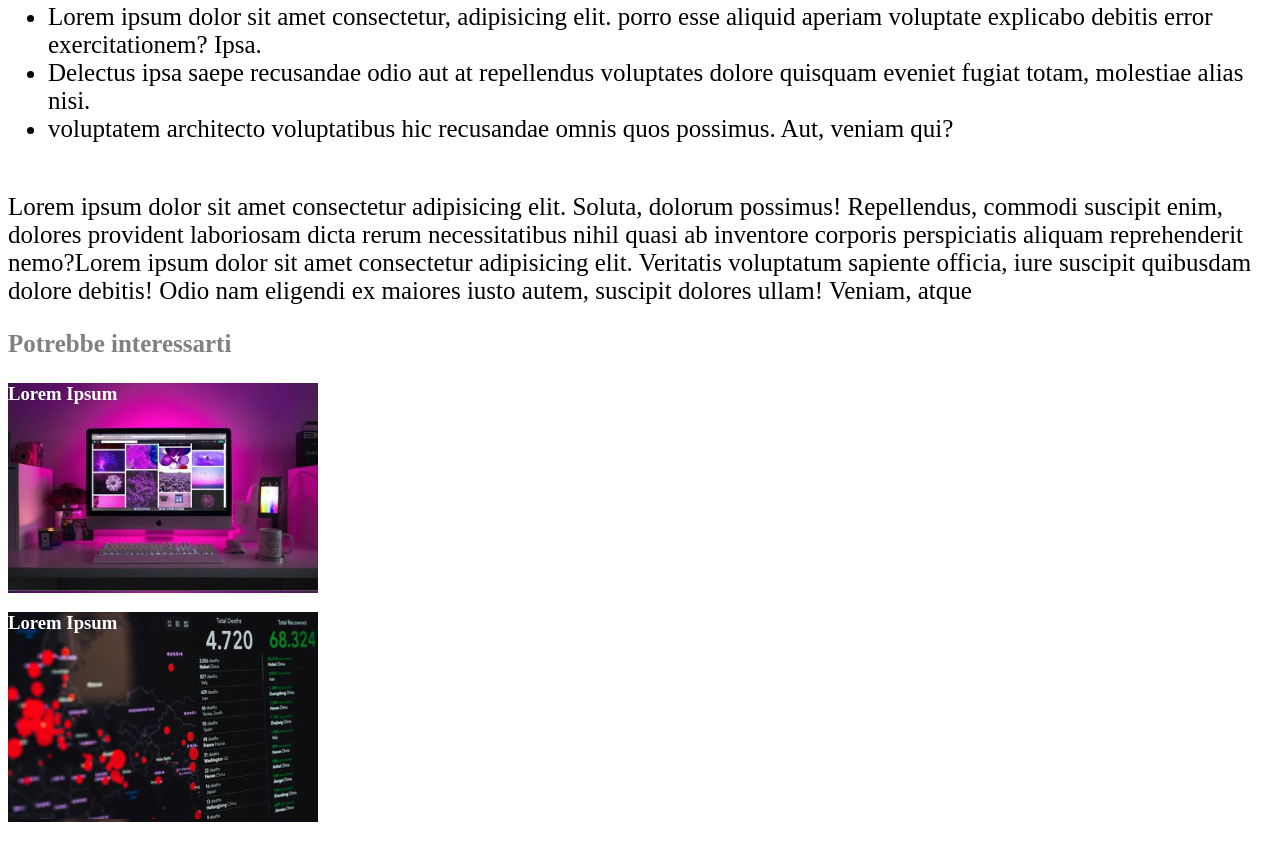
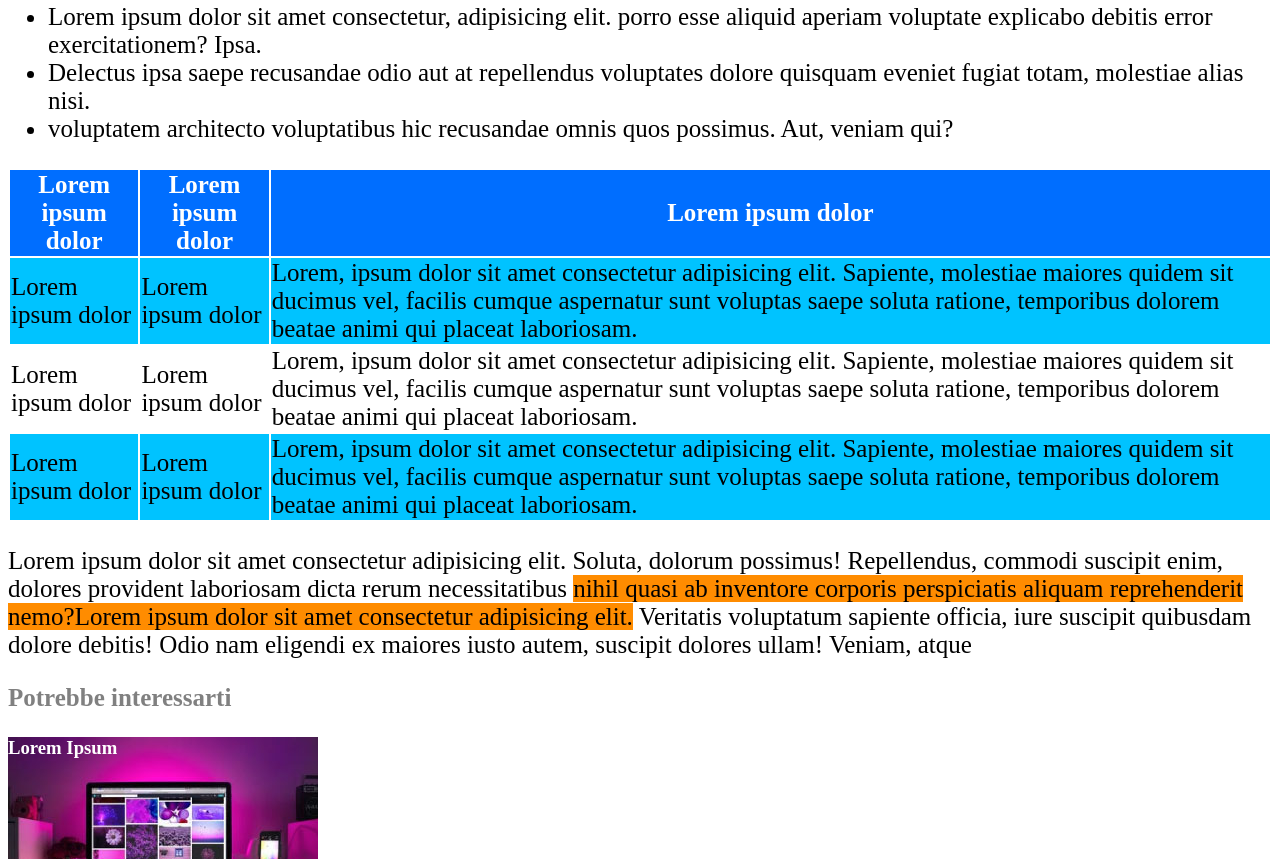
Before and after one commit to GiulianoPrimavera/html-css-booleaner, a plain HTML site: page index.html in a window 1280 px wide. Shown: the part 1365-2224 px from the top of the page. Drawn offline with Linux system fonts and the light colour scheme.

Commit message:
aggiunto tabella e rifinito commenti

```diff
--- a/css/style.css
+++ b/css/style.css
@@ -17,6 +17,7 @@ header{
     color: gray;
 }
 
+/* figure e figcaption ridimensionate */
 .tim-1{
     width: 50%;
 }
@@ -24,12 +25,14 @@ header{
     width: 43%;
 }
 
+
 .testo_normale{
     font-size: 25px;
 }
 
+
+/* due sezioni del footer */
 .fondo_pagina{
-    color: white;
     width: 310px;
     height: 210px;
 }
@@ -39,3 +42,23 @@ header{
 .fondo_pagina2{
     background-image: url(../img/graph.jpg);
 }
+
+.testo_bianco{
+    color: white;
+}
+/* fine footer */
+
+
+/* tabella */
+thead{
+    background-color: rgb(0, 110, 255);
+}
+.sfondo_azzurro{
+    background-color: rgb(0, 195, 255);
+}
+/* fine tabella */
+
+
+.evidenziato{
+    background-color: darkorange;
+}
--- a/index.html
+++ b/index.html
@@ -31,12 +31,12 @@
         </figure>
 
 
-        <!-- section -->
+        <!-- sezione uno -->
         <p class="testo_normale">Lorem ipsum dolor sit amet consectetur adipisicing elit. Minima ut voluptas asperiores
             perferendis, inventore quam dolorum laboriosam sit obcaecati! Velit, quae at? Blanditiis quisquam dolorum
-            tempore amet praesentium obcaecati vitae. Lorem ipsum dolor sit amet consectetur adipisicing elit. Officia
+            tempore amet praesentium obcaecati vitae. Lorem ipsum dolor sit amet consectetur adipisicing elit. <span class="evidenziato">Officia
             asperiores, voluptate laborum quas a harum quibusdam consequatur, adipisci repellendus voluptas repudiandae
-            numquam impedit explicabo quos. Nesciunt totam recusandae vel ipsam?Lorem ipsum dolor sit amet, consectetur
+            numquam impedit explicabo quos</span>. Nesciunt totam recusandae vel ipsam?Lorem ipsum dolor sit amet, consectetur
             adipisicing elit. Provident beatae perferendis praesentium, temporibus numquam nam veritatis optio corporis
             sit ullam nemo excepturi, ex saepe voluptates quis est accusantium ad quidem?Lorem ipsum dolor sit amet,
             consectetur adipisicing elit. Nulla dolorum est labore ipsum illum modi, accusamus eius voluptatem ducimus,
@@ -45,7 +45,7 @@
             facilis assumenda aliquid doloribus nulla ducimus id sunt eos odio aliquam natus eaque atque fuga.</p>
 
 
-        <!-- list -->
+        <!-- lista -->
         <ul class="testo_normale">
             <li>Lorem ipsum dolor sit amet consectetur, adipisicing elit. porro esse aliquid aperiam voluptate explicabo
                 debitis error exercitationem? Ipsa.</li>
@@ -54,18 +54,43 @@
             <li> voluptatem architecto voluptatibus hic recusandae omnis quos possimus. Aut, veniam qui?</li>
         </ul>
 
-        <!-- table -->
-        <table>
-            <thead></thead>
-            <tbody></tbody>
-        </table>
+        <!-- inizio tabella -->
+        <table class="testo_normale">
+            <thead>
+                <tr class="testo_bianco">
+                    <th>Lorem ipsum dolor</th>
+                    <th>Lorem ipsum dolor</th>
+                    <th>Lorem ipsum dolor</th>
+                </tr>
+            </thead>
 
 
-        <!-- section -->
+            <tbody>
+                <tr class="sfondo_azzurro">
+                    <td>Lorem ipsum dolor</td>
+                    <td>Lorem ipsum dolor</td>
+                    <td>Lorem, ipsum dolor sit amet consectetur adipisicing elit. Sapiente, molestiae maiores quidem sit ducimus vel, facilis cumque aspernatur sunt voluptas saepe soluta ratione, temporibus dolorem beatae animi qui placeat laboriosam.</td>
+                </tr>
+                <tr>
+                    <td>Lorem ipsum dolor</td>
+                    <td>Lorem ipsum dolor</td>
+                    <td>Lorem, ipsum dolor sit amet consectetur adipisicing elit. Sapiente, molestiae maiores quidem sit ducimus vel, facilis cumque aspernatur sunt voluptas saepe soluta ratione, temporibus dolorem beatae animi qui placeat laboriosam.</td>
+                </tr>
+                <tr class="sfondo_azzurro">
+                    <td>Lorem ipsum dolor</td>
+                    <td>Lorem ipsum dolor</td>
+                    <td>Lorem, ipsum dolor sit amet consectetur adipisicing elit. Sapiente, molestiae maiores quidem sit ducimus vel, facilis cumque aspernatur sunt voluptas saepe soluta ratione, temporibus dolorem beatae animi qui placeat laboriosam.</td>
+                </tr>
+            </tbody>
+        </table>
+        <!-- fine tabella -->
+
+
+        <!-- sezione due -->
         <p class="testo_normale">Lorem ipsum dolor sit amet consectetur adipisicing elit. Soluta, dolorum possimus!
-            Repellendus, commodi suscipit enim, dolores provident laboriosam dicta rerum necessitatibus nihil quasi ab
+            Repellendus, commodi suscipit enim, dolores provident laboriosam dicta rerum necessitatibus <span class="evidenziato">nihil quasi ab
             inventore corporis perspiciatis aliquam reprehenderit nemo?Lorem ipsum dolor sit amet consectetur
-            adipisicing elit. Veritatis voluptatum sapiente officia, iure suscipit quibusdam dolore debitis! Odio nam
+            adipisicing elit.</span> Veritatis voluptatum sapiente officia, iure suscipit quibusdam dolore debitis! Odio nam
             eligendi ex maiores iusto autem, suscipit dolores ullam! Veniam, atque </p>
 
     </main>
@@ -76,10 +101,10 @@
         <p class="testo_grigio"> Potrebbe interessarti</p>
         <!-- fondo della pagina -->
         <div>
-            <h3 class="fondo_pagina1 fondo_pagina">Lorem Ipsum</h3>
+            <h3 class="fondo_pagina1 fondo_pagina testo_bianco">Lorem Ipsum</h3>
         </div>
         <div>
-            <h3 class="fondo_pagina2 fondo_pagina">Lorem Ipsum</h3>
+            <h3 class="fondo_pagina2 fondo_pagina testo_bianco">Lorem Ipsum</h3>
         </div>
     </footer>
 </body>
```
